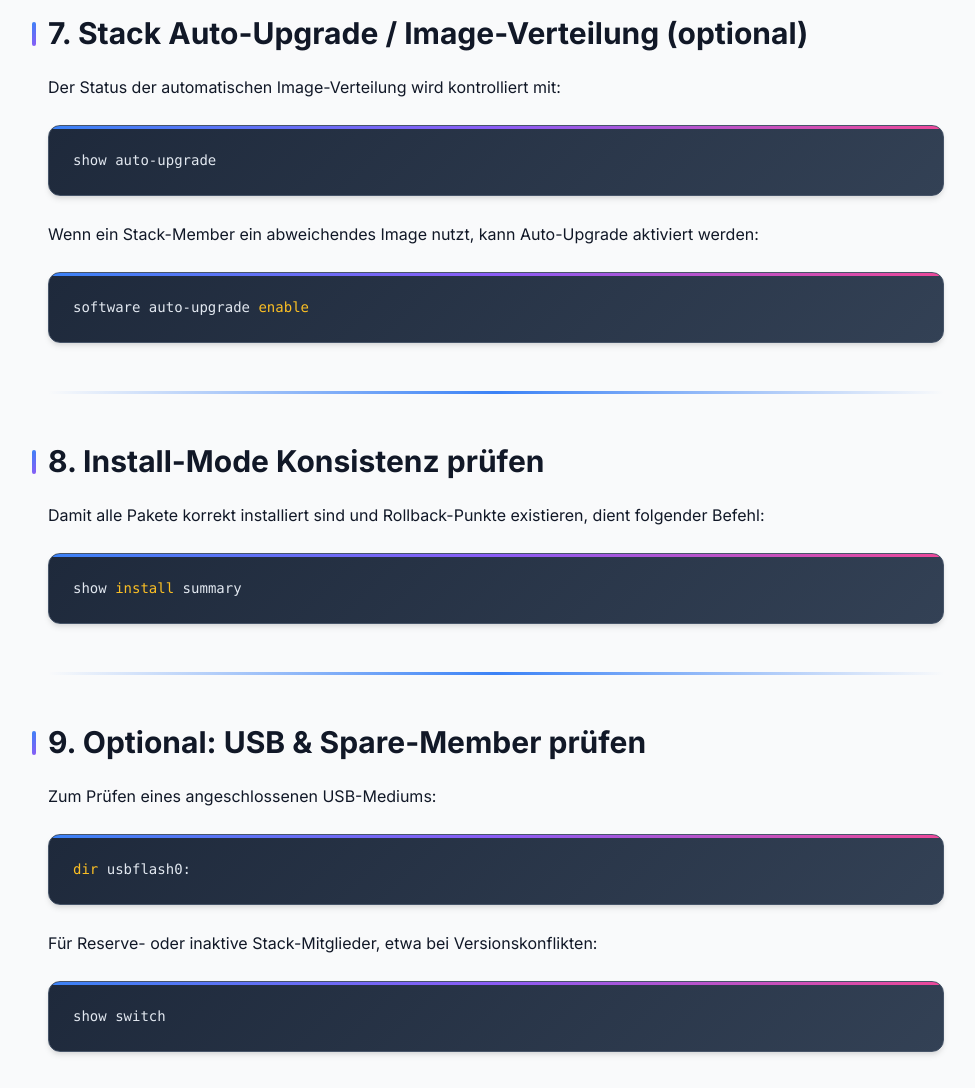
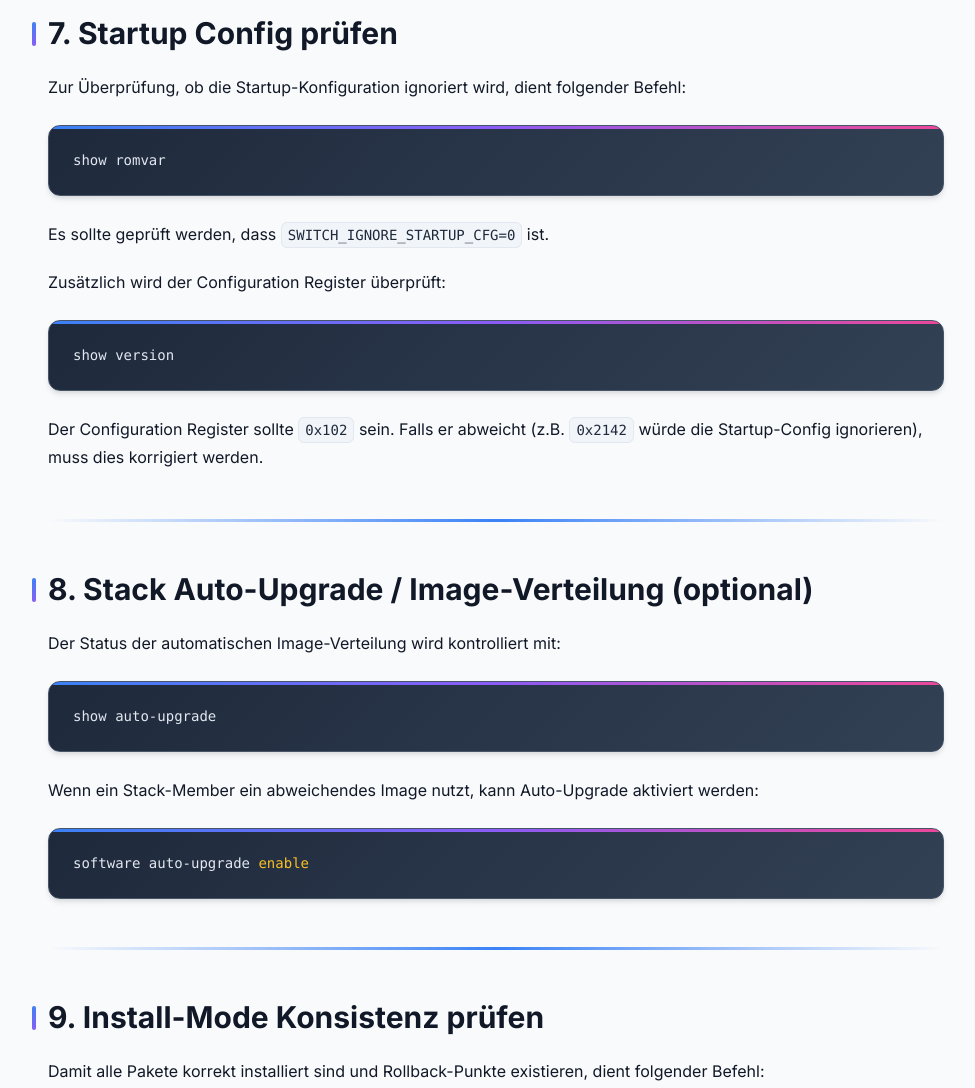
Before and after one commit to keanufuchs/Spelk-Blog, an Eleventy site: page src/posts/2025-11-21-Software-Update-Checkliste.md in a window 1280 px wide. Shown: the part 3320-4408 px from the top of the page, without its empty margins (144-1119 px from the left). Built offline with nearby package versions, Linux system fonts and the light colour scheme; Eleventy itself is replaced by a stand-in of ours; code samples lack their colours; files that its build step writes are made by us from their sources.

Commit message:
Add Startup Config check section to software update checklist

````diff
--- a/src/posts/2025-11-21-Software-Update-Checkliste.md
+++ b/src/posts/2025-11-21-Software-Update-Checkliste.md
@@ -116,7 +116,27 @@
 
 ---
 
-## **7. Stack Auto-Upgrade / Image-Verteilung (optional)**
+## **7. Startup Config prüfen**
+
+Zur Überprüfung, ob die Startup-Konfiguration ignoriert wird, dient folgender Befehl:
+
+```bash
+show romvar
+```
+
+Es sollte geprüft werden, dass `SWITCH_IGNORE_STARTUP_CFG=0` ist.
+
+Zusätzlich wird der Configuration Register überprüft:
+
+```bash
+show version
+```
+
+Der Configuration Register sollte `0x102` sein. Falls er abweicht (z.B. `0x2142` würde die Startup-Config ignorieren), muss dies korrigiert werden.
+
+---
+
+## **8. Stack Auto-Upgrade / Image-Verteilung (optional)**
 
 Der Status der automatischen Image-Verteilung wird kontrolliert mit:
 
@@ -132,7 +152,7 @@ software auto-upgrade enable
 
 ---
 
-## **8. Install-Mode Konsistenz prüfen**
+## **9. Install-Mode Konsistenz prüfen**
 
 Damit alle Pakete korrekt installiert sind und Rollback-Punkte existieren, dient folgender Befehl:
 
@@ -142,7 +162,7 @@ show install summary
 
 ---
 
-## **9. Optional: USB & Spare-Member prüfen**
+## **10. Optional: USB & Spare-Member prüfen**
 
 Zum Prüfen eines angeschlossenen USB-Mediums:
 
````
